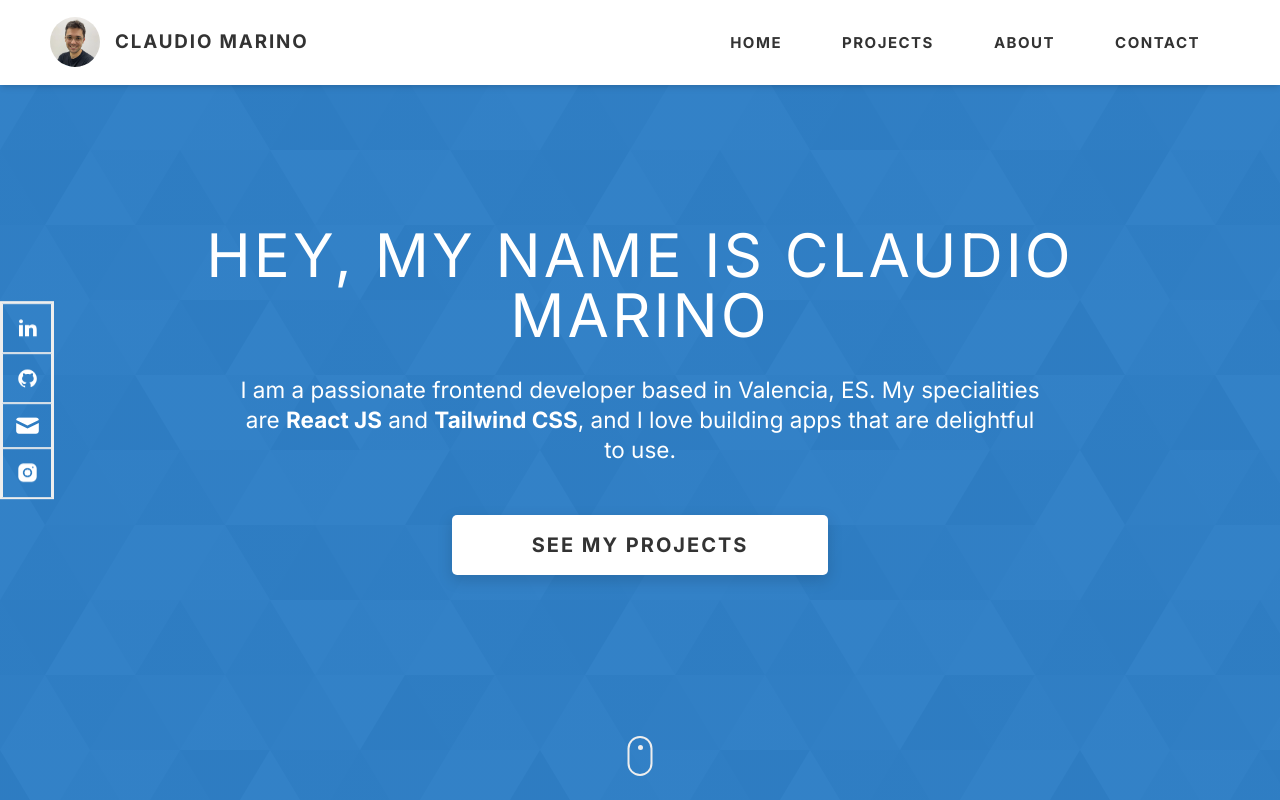
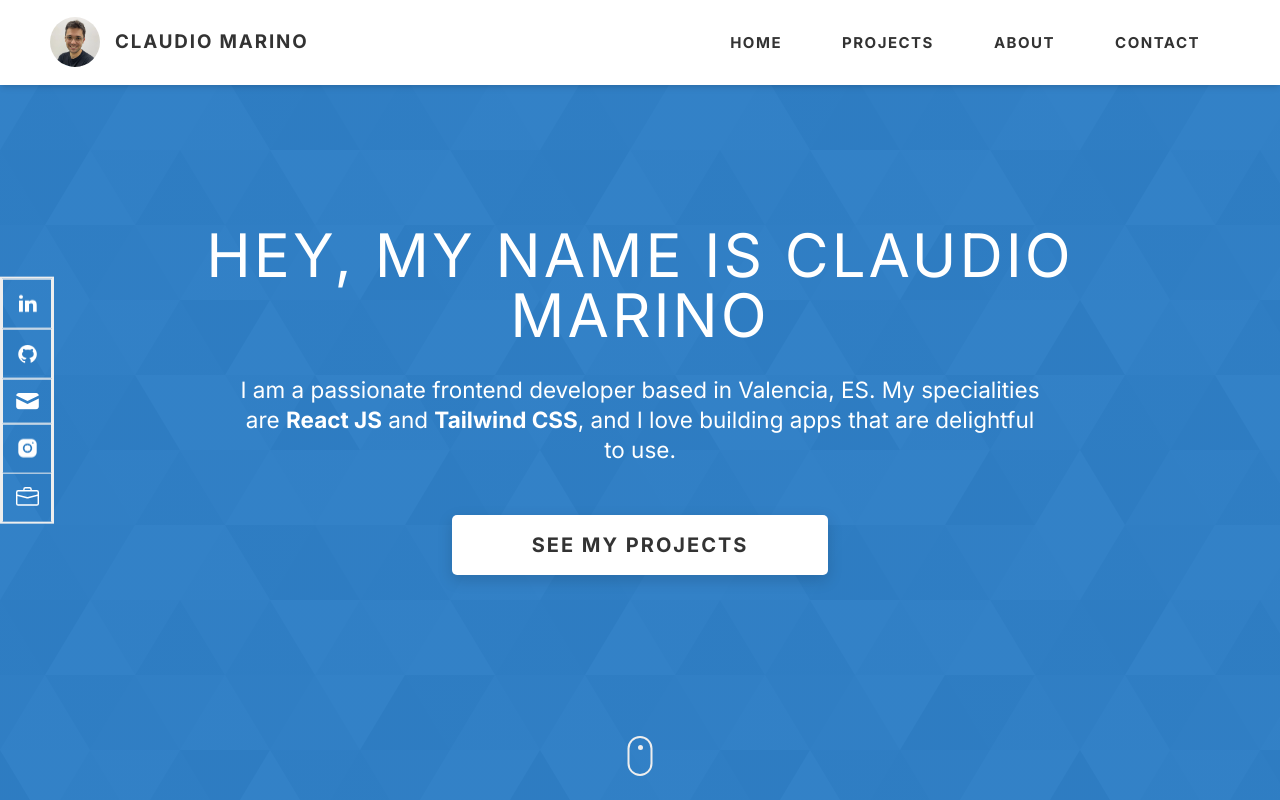
Before and after one commit to claudiomavi/newPortfolio, a React (Vite) app: page / in a window 1280 px wide. Shown: the top 800 px of the page. Built offline with nearby package versions, Linux system fonts and the light colour scheme.

Commit message:
agregado enlace al currículum en el pie de página y en el componente Hero, incluyendo el archivo SVG correspondiente

```diff
--- a/src/Components/Footer.jsx
+++ b/src/Components/Footer.jsx
@@ -36,6 +36,13 @@ export default function Footer() {
               >
                 <img className="w-10" src="/img/insta-ico.webp" alt="icon" />
               </a>
+              <a
+                target="_blank"
+                rel="noopener noreferrer"
+                href="https://flowcv.com/resume/hr4qjb7q89bs"
+              >
+                <img className="w-10" src="/svg/curriculum.svg" alt="icon" />
+              </a>
             </div>
           </div>
           <div className="not-md:w-full order-1 w-[40%] max-w-[50rem]">
--- a/src/Components/Hero.jsx
+++ b/src/Components/Hero.jsx
@@ -66,6 +66,16 @@ export default function Hero() {
             <img src="/img/insta-ico.webp" alt="icon" className="w-full" />
           </a>
         </div>
+        <div className="w-20">
+          <a
+            href="https://flowcv.com/resume/hr4qjb7q89bs"
+            target="_blank"
+            rel="noopener noreferrer"
+            className="block w-full border border-b-0 border-[#eee] p-5 transition-all duration-300 hover:bg-white/10"
+          >
+            <img src="/svg/curriculum.svg" alt="icon" className="w-full" />
+          </a>
+        </div>
       </div>
       <div className="not-sm:hidden absolute bottom-[3%] left-1/2 -translate-x-1/2 transform">
         <div className="mouse relative h-[40px] w-[25px] overflow-hidden rounded-[60px] border-2 border-[#eee]">
```
Also changed, not shown: public/svg/curriculum.svg (added).
